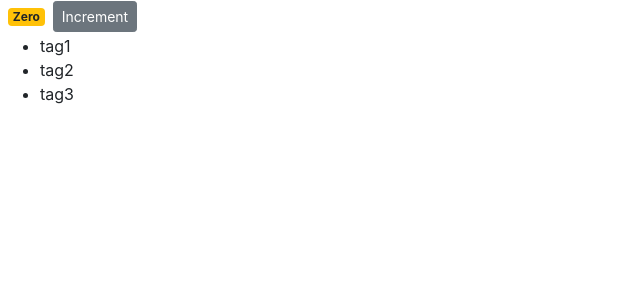
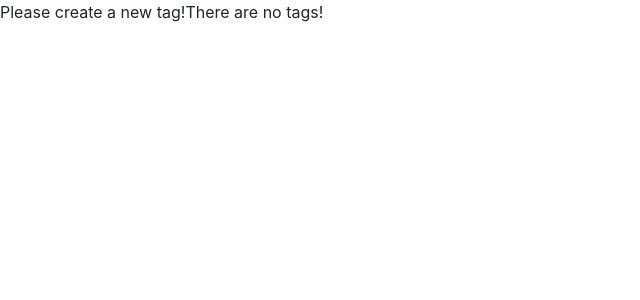
Before and after one commit to ericfan2770/counter-app, a React (Create React App) app: page / in a window 1280 px wide. Shown: the top 300 px of the page, without its empty margins (0-640 px from the left). Built offline with nearby package versions, Linux system fonts and the light colour scheme.

Commit message:
Part 7: Conditional Rendering

```diff
--- a/src/components/counter.jsx
+++ b/src/components/counter.jsx
@@ -4,8 +4,21 @@
   // special property, state contains any data that the component needs
   state = {
     count: 0,
-    tags: ["tag1", "tag2", "tag3"]
+    // tags: ["tag1", "tag2", "tag3"]
+    tags: []
   };
+
+  renderTags() {
+    if (this.state.tags.length === 0) return "There are no tags!";
+
+    return (
+      <ul>
+        {this.state.tags.map(tag => (
+          <li key={tag}>{tag}</li>
+        ))}
+      </ul>
+    );
+  }
 
   //   styles = {
   //     fontSize: 10,
@@ -15,27 +28,24 @@
   render() {
     return (
       <React.Fragment>
-        <span className={this.getBadgeClasses()}>{this.formatCount()}</span>
-        <button className="btn btn-secondary btn-sm">Increment</button>
-        <ul>
-          {this.state.tags.map(tag => (
-            <li key={tag}>{tag}</li>
-          ))}
-        </ul>
+        {this.state.tags.length === 0 && "Please create a new tag!"}
+        {/* <span className={this.getBadgeClasses()}>{this.formatCount()}</span>
+        <button className="btn btn-secondary btn-sm">Increment</button> */
+        this.renderTags()}
       </React.Fragment>
     );
   }
 
-  getBadgeClasses() {
-    let classes = "badge m-2 badge-";
-    classes += this.state.count === 0 ? "warning" : "primary";
-    return classes;
-  }
+  //   getBadgeClasses() {
+  //     let classes = "badge m-2 badge-";
+  //     classes += this.state.count === 0 ? "warning" : "primary";
+  //     return classes;
+  //   }
 
-  formatCount() {
-    const { count } = this.state;
-    return count === 0 ? "Zero" : count;
-  }
+  //   formatCount() {
+  //     const { count } = this.state;
+  //     return count === 0 ? "Zero" : count;
+  //   }
 }
 
 export default Counter;
```
